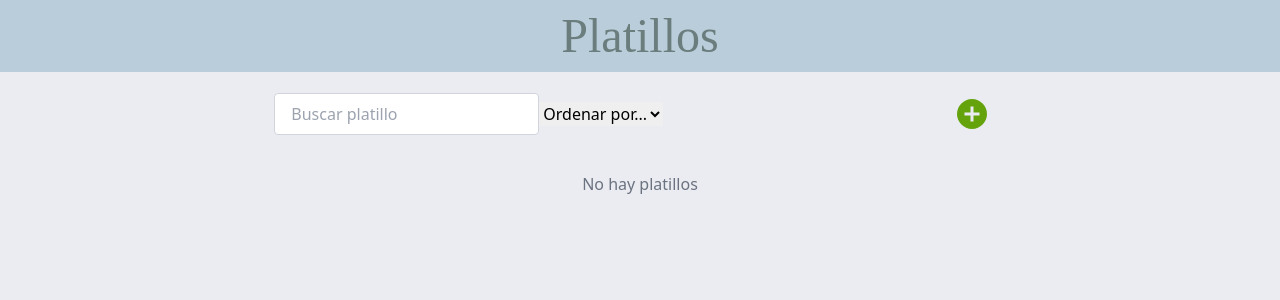
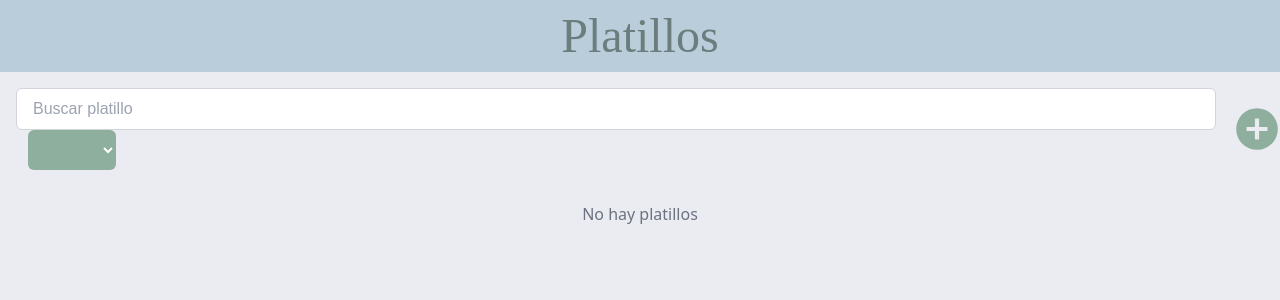
Before and after one commit to MAngelesGB/react-formulario, a React (Vite) app: page / in a window 1280 px wide. Shown: the top 300 px of the page. Built offline with nearby package versions, Linux system fonts and the light colour scheme.

Commit message:
Search bar

```diff
--- a/index.html
+++ b/index.html
@@ -5,7 +5,7 @@
   <meta charset="UTF-8" />
   <link rel="icon" type="image/svg+xml" href="/vite.svg" />
   <meta name="viewport" content="width=device-width, initial-scale=1.0" />
-  <title>CRUD React</title>
+  <title>Equipo 2</title>
 </head>
 
 <body class="justify-center items-center min-h-screen w-100 bg-[#D7DAE5]/50">
--- a/src/App.jsx
+++ b/src/App.jsx
@@ -162,17 +162,17 @@ function App() {
         </div>
       )}
 
-      <div className='flex flex-row justify-evenly items-center'>
-        <div className="my-4">
+      <div className='flex flex-row justify-evenly items-center '>
+        <div className="my-4 font-tauri ml-4">
           <input
             type="text"
             placeholder="Buscar platillo"
             value={filter}
             onChange={handleFilterChange}
-            className="border border-gray-300 rounded px-4 py-2"
+            className="border border-gray-300 rounded px-4 py-2 w-[1200px] rounded-[6px] "
           />
-          <select onChange={(e) => sortDishes(e.target.value)}>
-            <option value="">Ordenar por...</option>
+          <select  className=" bg-[#8EAF9D] ml-3 rounded-[6px] hover:bg-[#8EAF9D] text-white h-[40px]"onChange={(e) => sortDishes(e.target.value)}>
+            <option value="">  </option>
             <option value="nombre">Nombre</option>
             <option value="personas">Personas</option>
           </select>
@@ -182,10 +182,9 @@ function App() {
           onClick={() => setIsFormVisible(true)}
           className={`my-4 ${isFormVisible ? 'hidden' : 'block'} py-2 px-4 rounded hover:scale-105 cursor-pointer`}
         >
-          <svg width="36" height="36" viewBox="0 0 24 24"><path fill="#65a30d" d="M11 17h2v-4h4v-2h-4V7h-2v4H7v2h4zm1 5q-2.075 0-3.9-.788t-3.175-2.137q-1.35-1.35-2.137-3.175T2 12q0-2.075.788-3.9t2.137-3.175q1.35-1.35 3.175-2.137T12 2q2.075 0 3.9.788t3.175 2.137q1.35 1.35 2.138 3.175T22 12q0 2.075-.788 3.9t-2.137 3.175q-1.35 1.35-3.175 2.138T12 22" /></svg>
+          <svg width="50" height="50" viewBox="0 0 24 24"><path fill="#8EAF9D" d="M11 17h2v-4h4v-2h-4V7h-2v4H7v2h4zm1 5q-2.075 0-3.9-.788t-3.175-2.137q-1.35-1.35-2.137-3.175T2 12q0-2.075.788-3.9t2.137-3.175q1.35-1.35 3.175-2.137T12 2q2.075 0 3.9.788t3.175 2.137q1.35 1.35 2.138 3.175T22 12q0 2.075-.788 3.9t-2.137 3.175q-1.35 1.35-3.175 2.138T12 22" /></svg>
         </a>
       </div>
-
 
       <div className="my-4">
         {
@@ -201,6 +200,7 @@ function App() {
           handleUpdate={handleUpdate}
         />
       </div>
+
     </>
 
   );
```
